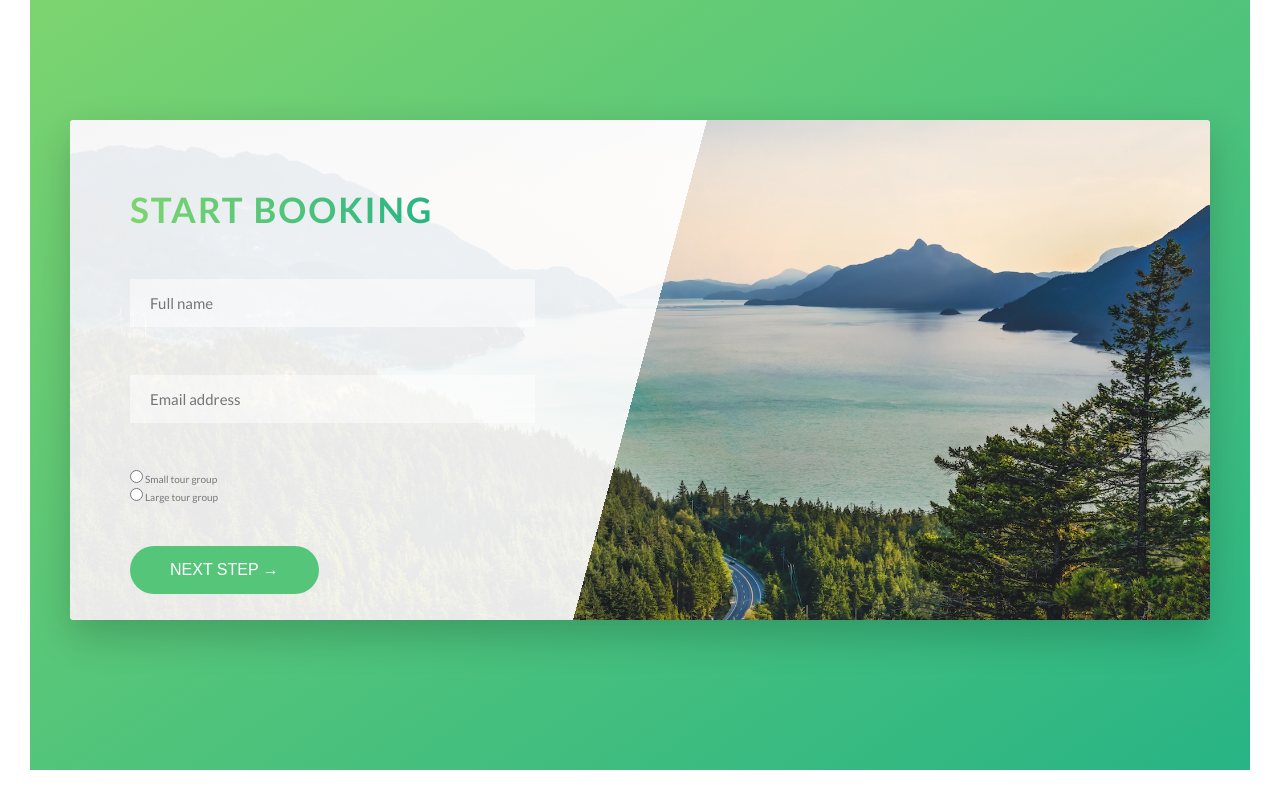
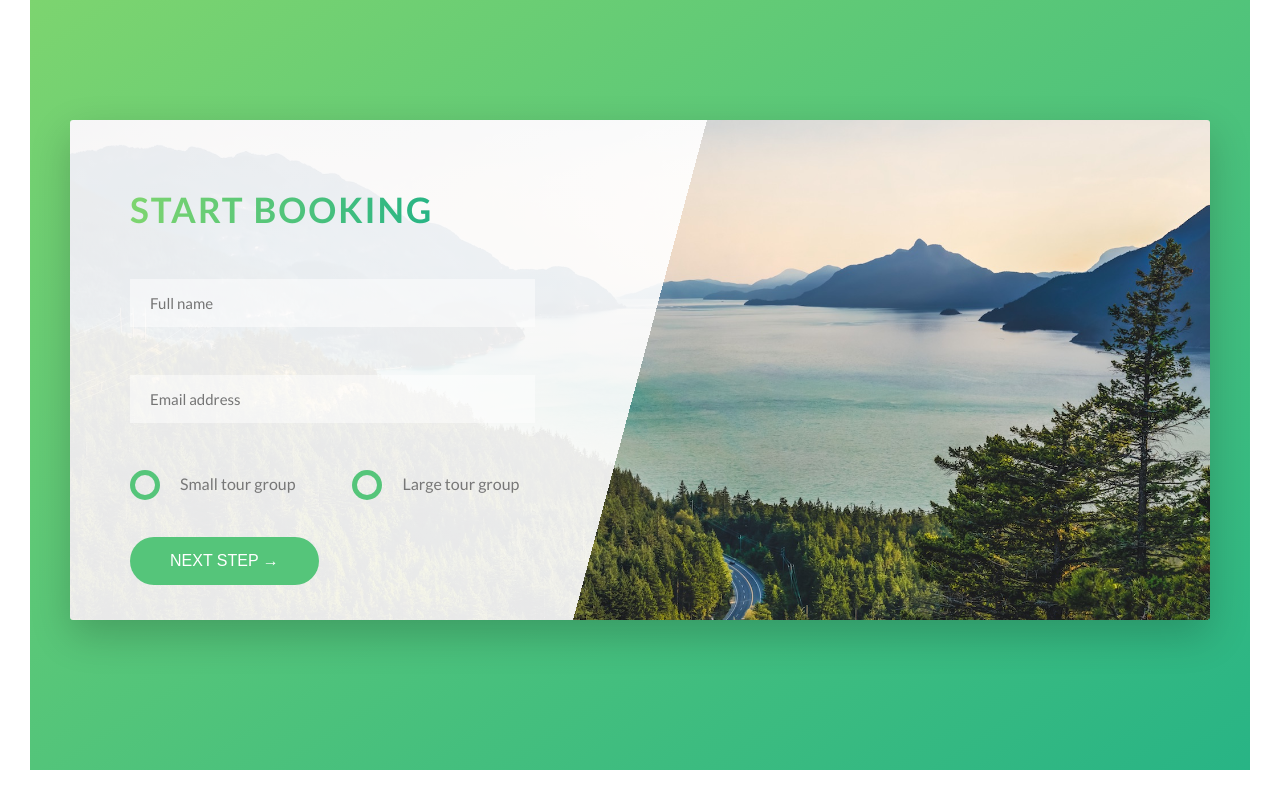
Before and after one commit to demolaemrick/natours, a website: page index.html in a window 1280 px wide. Shown: the part 4511-5311 px from the top of the page. Drawn offline with nearby package versions, Linux system fonts and the light colour scheme; files that its build step writes are made by us from their sources.

Commit message:
Create the radio buttons

```diff
--- a/sass/components/_form.scss
+++ b/sass/components/_form.scss
@@ -12,6 +12,7 @@
     border: none;
     display: block;
     width: 90%;
+    transition: all 0.3s;
 
     &:focus {
       outline: none;
@@ -40,4 +41,48 @@
     visibility: hidden;
     transform: translateY(-4rem);
   }
+
+  &__radio-group {
+    width: 49%;
+    display: inline-block;
+  }
+
+  &__radio-input {
+    display: none;
+  }
+
+  &__radio-label {
+    position: relative;
+    font-size: $default-font-size;
+    cursor: pointer;
+    padding-left: 5rem;
+  }
+  &__radio-button {
+    height: 3rem;
+    width: 3rem;
+    border: 5px solid $color-primary;
+    display: inline-block;
+    border-radius: 50%;
+    position: absolute;
+    left: 0;
+    top: -0.4rem;
+
+    &::after {
+      content: "";
+      display: block;
+      height: 1.3rem;
+      width: 1.3rem;
+      border-radius: 50%;
+      position: absolute;
+      top: 50%;
+      left: 50%;
+      transform: translate(-50%, -50%);
+      background-color: $color-primary;
+      opacity: 0;
+      transition: opacity 0.2s;
+    }
+  }
+  &__radio-input:checked ~ &__radio-label &__radio-button::after {
+    opacity: 1;
+  }
 }
```
